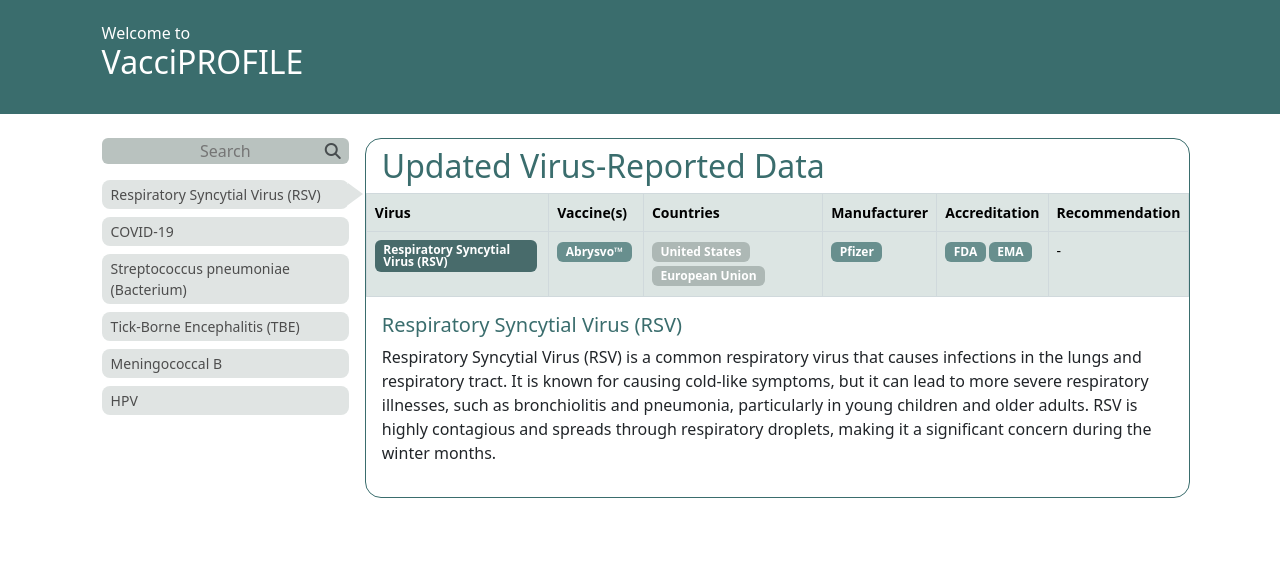
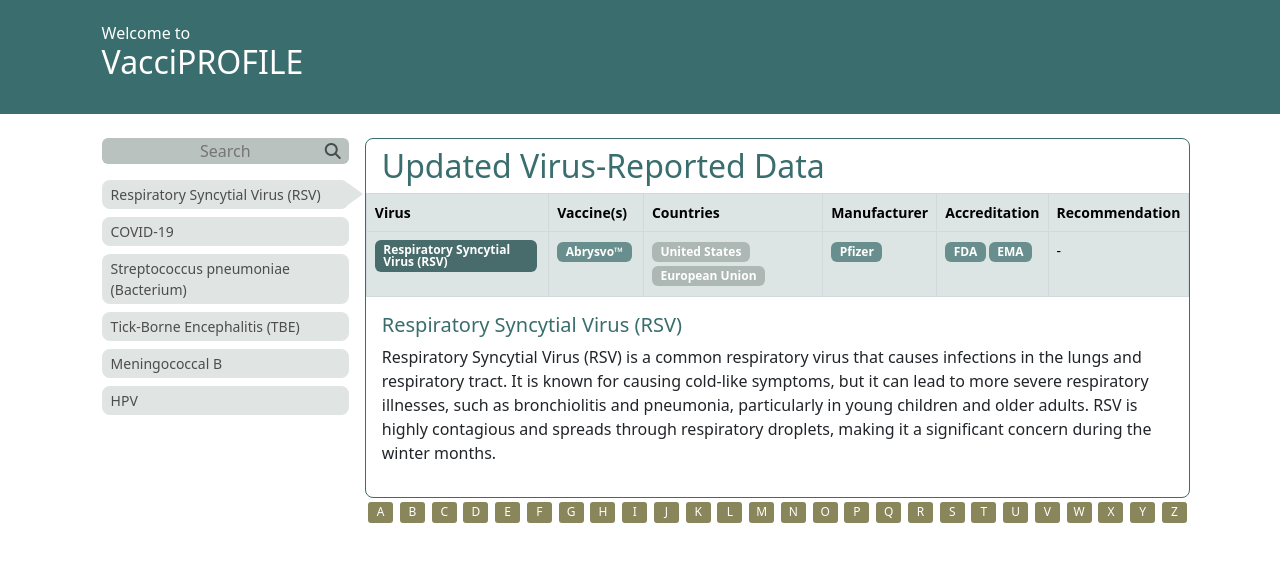
Before and after one commit to gudaedujobs/vacciprofile, a React (Create React App) app in the folder client/: page / in a window 1280 px wide. Shown: the top 562 px of the page. Built offline with nearby package versions, Linux system fonts and the light colour scheme.

Commit message:
Latest update

```diff
--- a/client/src/App.js
+++ b/client/src/App.js
@@ -109,7 +109,8 @@ const App = () => {
                             ))}
                         </div>
                     </div>
-                    <div className='view-container bg-white col-6 col-sm-8 col-lg-9 border border-primary border-1 rounded-4 p-0'>
+                    <div className='view-container bg-white col-6 col-sm-8 col-lg-9 p-0'>
+                        <div className='border border-primary border-1 rounded-3'>
                             <h1 className='heading text-primary px-3 pt-2'>Updated Virus-Reported Data</h1>
                             <div className='view-header table-responsive m-0'>
                                 <table className='table table-success w-100 m-0'>
@@ -199,6 +200,12 @@ const App = () => {
                                 </div> : <></>}
                             </div>
                         </div>
+                        <div className="alphabet-container d-flex justify-content-around mt-1">
+                        {Array.from({ length: 26 }, (_, i) => String.fromCharCode(65 + i)).map(letter => (
+                            <span key={letter} className="alphabet-item">{letter}</span>
+                        ))}
+                        </div>
+                    </div>
                 </div>
             </div>
         </div>
--- a/client/src/App.scss
+++ b/client/src/App.scss
@@ -156,3 +156,24 @@ td, th {
 .last-updated {
     font-size: 11px;
 }
+
+.alphabet-container {
+    width: 100%;
+    text-align: center;
+}
+
+.alphabet-item {
+    font-size: 12px;
+    background-color: $tertiary;
+    color: white;
+    border-radius: 0.25em;
+    text-align: center;
+    box-sizing: border-box;
+    width: 25px;
+    padding: 1.5px 0;
+}
+
+.alphabet-item:hover {
+    font-weight: bold;
+    cursor: pointer;
+}
--- a/client/src/assets/styles/custom.scss
+++ b/client/src/assets/styles/custom.scss
@@ -3,7 +3,7 @@
 
 $primary: rgb(58, 109, 109);
 $secondary: rgb(27, 66, 55);
-$tertiary: rgb(201, 149, 53);
+$tertiary: rgb(136, 134, 90);
 $light: rgb(224, 228, 227);
 $info: rgb(185, 194, 191);
 $warning: rgb(35, 116, 93);
```
Lines whose indentation alone changed are shown as unchanged.
